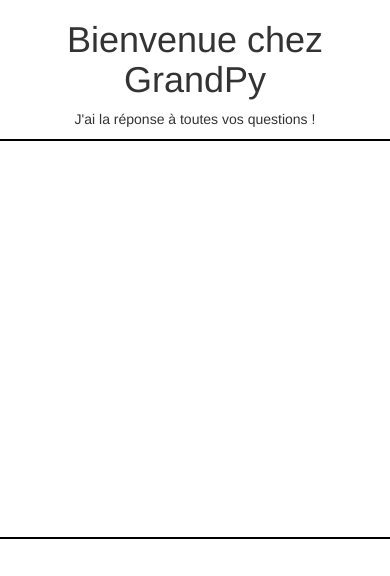
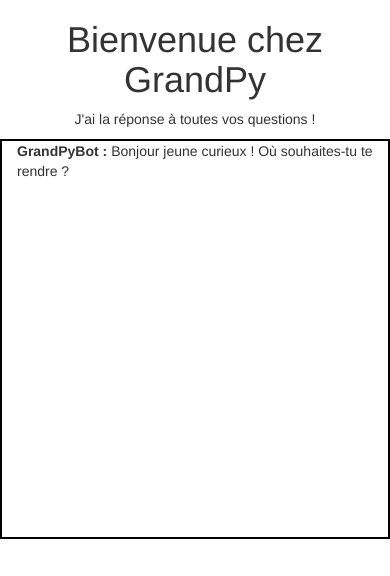
Before and after one commit to NanroYahel/P7_Creez-GrandPy-Bot-le-papy-robot, a Flask app: page / in a window 390 px wide. Shown: the top 576 px of the page. Run offline with Flask 2, Linux system fonts and the light colour scheme; parts of the project's set-up code (start-up, migrations or seed data) failed here and were passed over; some libraries are stand-ins or nearby versions.

Commit message:
Separate chat and map and add a welcome message

```diff
--- a/pybot/pybot/static/css/style.css
+++ b/pybot/pybot/static/css/style.css
@@ -29,7 +29,7 @@ footer{
 	font-weight: bold;
 }
 
-#map, #wiki{
-	margin-top: 30px;
-	min-height: 200px;
+#map{
+	margin-left: 20px;
+	min-height: 400px;
 }
--- a/pybot/pybot/static/js/chat.js
+++ b/pybot/pybot/static/js/chat.js
@@ -1,3 +1,12 @@
+//List of sentences for the answer of pybot
+var randomSentences = ['Intéressant ! Je suis sûr que tu ne sais même pas que : ', 'Très bon choix ! D\'ailleurs, savais-tu que : ', 'J\'adore cet endroit. Je ne sais pas si tu sais mais : ' ]
+
+//Get random setence from the list above
+function getRandomSentence(){
+	var randomNumber = Math.floor(Math.random() * (3 - 1)) + 0;
+	var sentence = randomSentences[randomNumber];
+	return sentence;
+}
 
 //Function to add elements in the chat
 function addChatElement(user,chat){
@@ -36,7 +45,7 @@ $(function(){
 	var submit_form = function(e){
 		$.getJSON($SCRIPT_ROOT + '/wiki_api', {keywords: $('input[name="question"]').val()}, function(data){
 			$('#chat').append(addChatElement('Utilisateur : ', $('input[name="question"]').val()));
-			$('#chat').append(addChatElement('GrandPyBot : ', data));
+			$('#chat').append(addChatElement('GrandPyBot : ', getRandomSentence() + '"' + data + '"'));
 		});
 	return false;
 	};
@@ -44,20 +53,19 @@ $(function(){
 });
 
 //Add asynchronous request to google api
-$(function(){
-	var submit_form = function(e){
-		$.getJSON($SCRIPT_ROOT + '/google_api', {keywords: $('input[name="question"]').val()}, function(data){
-			var map = document.createElement("div");
-			map.id = "map";
-			map.classList.add("col-md-offset-1");
-			map.classList.add("col-md-10");
-			// $('#chat').append(map);
-			$('<div class="row"><div id="map" class="col-md-offset-1 col-md-10"></div></br></div>').insertBefore( ".chat:last" );
-			var lat = Number(data[0]);
-			var long = Number(data[1]);
-			initMap(lat, long);
-		});
-	return false;
-	};
-	$('#button').on('click', submit_form);
-});
+// $(function(){
+// 	var submit_form = function(e){
+// 		$.getJSON($SCRIPT_ROOT + '/google_api', {keywords: $('input[name="question"]').val()}, function(data){
+// 			var lat = Number(data[0]);
+// 			var long = Number(data[1]);
+// 			initMap(lat, long);
+// 		});
+// 	return false;
+// 	};
+// 	$('#button').on('click', submit_form);
+// });
+
+
+//Initialize chat with a welcome message
+var welcomeMessage = "Bonjour jeune curieux ! Où souhaites-tu te rendre ? ";
+$('#chat').append(addChatElement('GrandPyBot : ', welcomeMessage));
--- a/pybot/pybot/templates/index.html
+++ b/pybot/pybot/templates/index.html
@@ -3,7 +3,9 @@
 {% block body %}
 
 		<div class="row">
-			<div class="col-md-offset-1 col-md-10" id="chat">
+			<div class="col-md-offset-1 col-md-5" id="chat">
+			</div>
+			<div class="col-md-5" id="map">
 			</div>
 		</div>
 		<div class="row">
--- a/pybot/pybot/templates/layouts/default.html
+++ b/pybot/pybot/templates/layouts/default.html
@@ -8,6 +8,7 @@
 		<link rel="stylesheet" type="text/css" href="static/css/style.css">
 	</head>
 	<body>
+		<div class="container">
 			<header>
 				<h1> Bienvenue chez GrandPy</h1>
 				<p>J'ai la réponse à toutes vos questions ! </p>
@@ -24,7 +25,7 @@
 			<footer>
 				<p>&copy; Copyright {{now.year}} &middot; LE HAY Ronan. All rights reserved</p>
 			</footer>
-
+		</div>
 	</body>
 
 </html>
```
Lines whose indentation alone changed are shown as unchanged.
